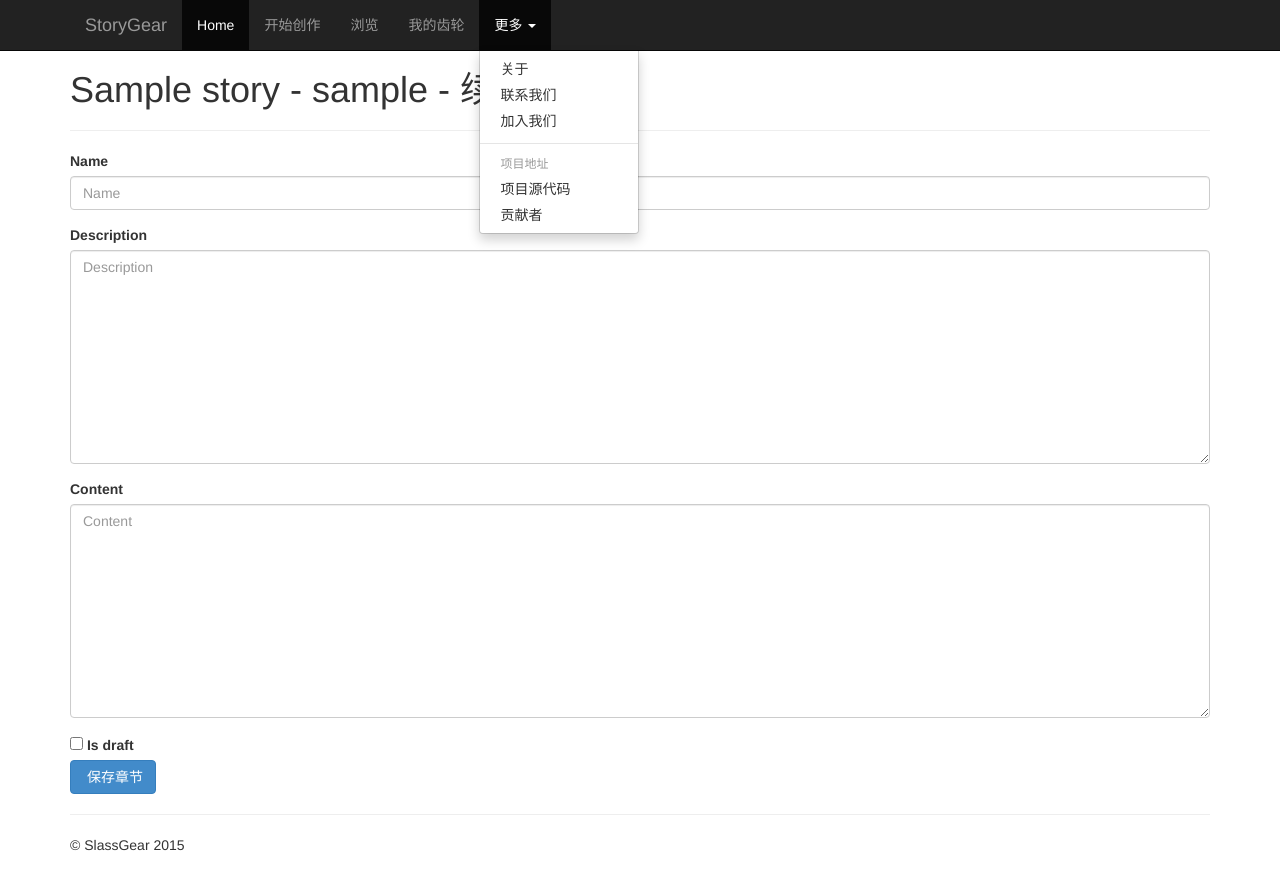
After one commit to winkidney/StoryGear, a Django app: template storygear/templates/one_story/new_chapter.html in a window 1280 px wide, after a click on "更多". The commit adds this page. Run offline with Django 3.2, Linux system fonts and the light colour scheme; the template is opened without the code that fills it: values that come from a table or form of the project are taken from there, others are empty; tables that the repository leaves empty hold one stand-in row (values such as "Sample post"); some libraries are stand-ins or nearby versions.

Commit message:
new chapter and story edit.

```diff
--- a/storygear/sgear/forms.py
+++ b/storygear/sgear/forms.py
@@ -1,6 +1,5 @@
-from bootstrap_toolkit.widgets import BootstrapTextInput
 from django import forms
-from storygear.sgear.models import Story
+from storygear.sgear.models import Story, RChapter
 
 
 class NewStoryForm(forms.ModelForm):
@@ -8,3 +7,17 @@ class NewStoryForm(forms.ModelForm):
     class Meta:
         model = Story
         fields = ("title", "description", "content", "is_draft")
+
+
+class EditStoryForm(forms.ModelForm):
+
+    class Meta:
+        model = Story
+        fields = ("title", "description", "content", "is_draft")
+
+
+class NewChapterForm(forms.ModelForm):
+
+    class Meta:
+        model = RChapter
+        fields = ("title", "description", "content", "is_draft")
--- a/storygear/sgear/models.py
+++ b/storygear/sgear/models.py
@@ -104,3 +104,6 @@ class Story(models.Model):
 
     def get_selected_chapters(self):
         return [chapter for chapter in self.chapters.order_by("index") if chapter.selected]
+
+    def get_absolute_url(self):
+        return "/story/%s/" % self.id
--- a/storygear/sgear/urls.py
+++ b/storygear/sgear/urls.py
@@ -1,9 +1,10 @@
 from django.conf.urls import include, url
 from django.views.decorators.csrf import csrf_protect, csrf_exempt
-from storygear.sgear.views import StoryHomeView, SingleStoryView, NewStoryView
+from storygear.sgear.views import StoryHomeView, SingleStoryView, NewStoryView, EditStoryView
 
 urlpatterns = [
     url(r'^$', StoryHomeView(), name="story"),
     url(r'^(\d+)/$', SingleStoryView(), name="single_story"),
+    url(r'^(\d+)/edit/$', EditStoryView(), name="edit_story"),
     url(r'^new/$', NewStoryView(), name="new_story"),
 ]
--- a/storygear/templates/base.html
+++ b/storygear/templates/base.html
@@ -48,20 +48,20 @@
       <div id="navbar" class="navbar-collapse collapse">
         <ul class="nav navbar-nav">
           <li class="active"><a href="#">Home</a></li>
-          <li><a href="#about">关于</a></li>
-          <li><a href="#about">我的齿轮</a></li>
-          <li><a href="#contact">联系我们</a></li>
+          <li><a href="#about">开始创作</a></li>
+          <li><a href="#about">浏览</a></li>
+          <li><a href="#contact">我的齿轮</a></li>
           <li class="dropdown">
             <a href="#" class="dropdown-toggle" data-toggle="dropdown" role="button" aria-expanded="false">更多 <span
                 class="caret"></span></a>
             <ul class="dropdown-menu" role="menu">
-              <li><a href="#">写作</a></li>
-              <li><a href="#">登陆</a></li>
+              <li><a href="#">关于</a></li>
+              <li><a href="#">联系我们</a></li>
               <li><a href="#">加入我们</a></li>
               <li class="divider"></li>
               <li class="dropdown-header">项目地址</li>
-              <li><a href="#">我们做什么</a></li>
-              <li><a href="#">成员列表</a></li>
+              <li><a href="#">项目源代码</a></li>
+              <li><a href="#">贡献者</a></li>
             </ul>
           </li>
         </ul>
--- a/storygear/templates/index.html
+++ b/storygear/templates/index.html
@@ -4,7 +4,7 @@
   <div class="container">
     <h1 class="text-center">New Gear，Welcome！</h1>
 
-    <p><span class="fa-bold">故事齿轮</span>是一个写作和接龙的平台，扫清繁琐的合作流程，让你可以和自己喜欢的人一起写喜欢的东西！</p>
+    <p><span class="fa-bold">故事齿轮</span>是一个创作工具，让你可以和自己喜欢的人一起写喜欢的东西！</p>
     <div class="center-block text-center">
       <a class="btn btn-primary btn-lg" href="/story/new/" role="button">新的故事</a>
       <a class="btn btn-primary btn-lg" href="#" role="button">续写章节</a>
--- /dev/null
+++ b/storygear/templates/one_story/new_chapter.html
@@ -0,0 +1,24 @@
+{% extends "base.html" %}
+{% load bootstrap3 %}
+{% block title %}续写章节 - {{ story.id }}{% endblock %}
+{% block in_container %}
+  <h1>{{ story.title }} - {{ story.author.username }} - 续写第{{ story.latest_chapter }}</h1>
+
+  <hr/>
+
+  <div class="row">
+    <div class="col-md-12">
+      <form action="." method="post" class="form">
+      {% csrf_token %}
+        <input type="hidden" value="{{ story.latest_chapter }}" name="chapter"/>
+      {% bootstrap_form form %}
+        <div class="form-actions">
+          <button type="submit" class="btn btn-primary">
+            {% bootstrap_icon "star" %}&nbsp;保存章节
+          </button>
+        </div>
+      </form>
+    </div>
+  </div>
+
+{% endblock %}
```
Also changed, not shown: storygear/sgear/views.py (+39 -7 lines), storygear/templates/one_story/edit.html (added, +22 -0 lines).
